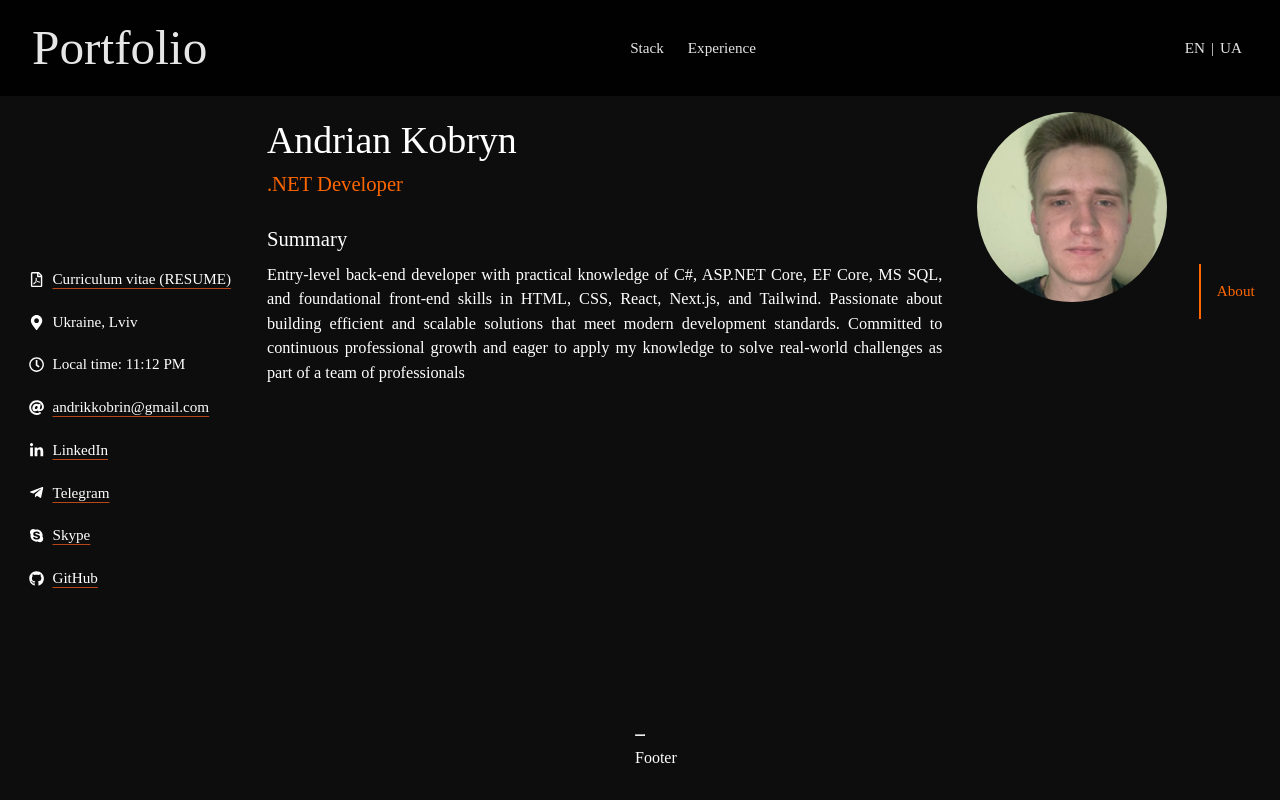
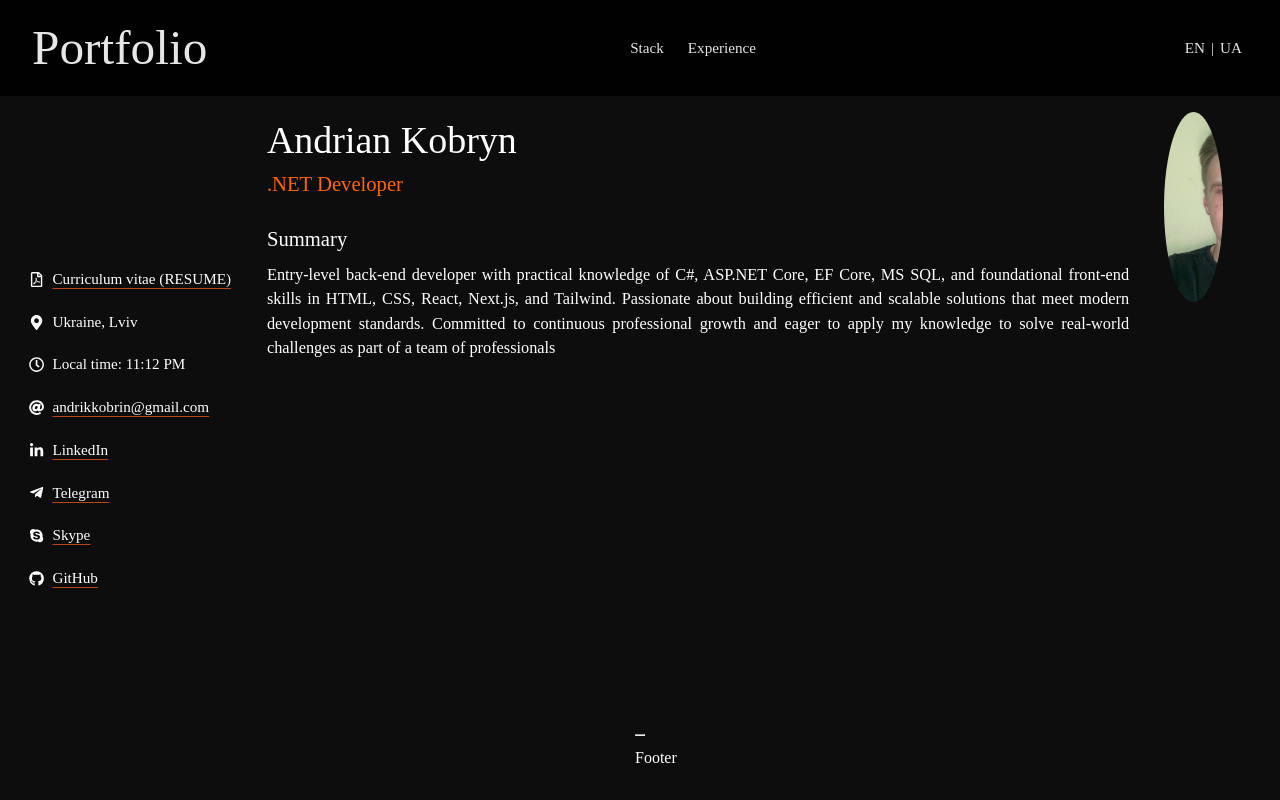
Before and after one commit to TheEnemy25/TheEnemy25, a React (Vite) app: page / in a window 1280 px wide. Built offline with nearby package versions, Linux system fonts and the light colour scheme; a web font is replaced by a local one.

Commit message:
Revert "feat(About): Added id for spy scroll on section"
This reverts commit 6952007568f54e0e1ad52ccd925826dbe643746a.

```diff
--- a/src/containers/about/About.scss
+++ b/src/containers/about/About.scss
@@ -46,9 +46,7 @@
         align-items: flex-start;
 
         &-img {
-            display: flex;
             width: dynamic-size(240, 120);
-            max-width: dynamic-size(240, 120);
             height: dynamic-size(240, 120);
             border-radius: 50%;
             object-fit: cover;
--- a/src/containers/about/About.tsx
+++ b/src/containers/about/About.tsx
@@ -1,16 +1,15 @@
 import React from "react";
 import "./About.scss";
 import photo from "/images/photo.png";
-import { Link } from "react-router-dom";
 
 const About: React.FC = () => {
 
     return (
         <>
-            <section id="about" className="about">
+            <section className="about">
                 <article className="about__container">
                     <header className="about__header">
-                        <h1 className="about__header-title"><Link to=""></Link>Andrian Kobryn</h1>
+                        <h1 className="about__header-title">Andrian Kobryn</h1>
                         <h2 className="about__header-subtitle">.NET Developer</h2>
                     </header>
 
```
